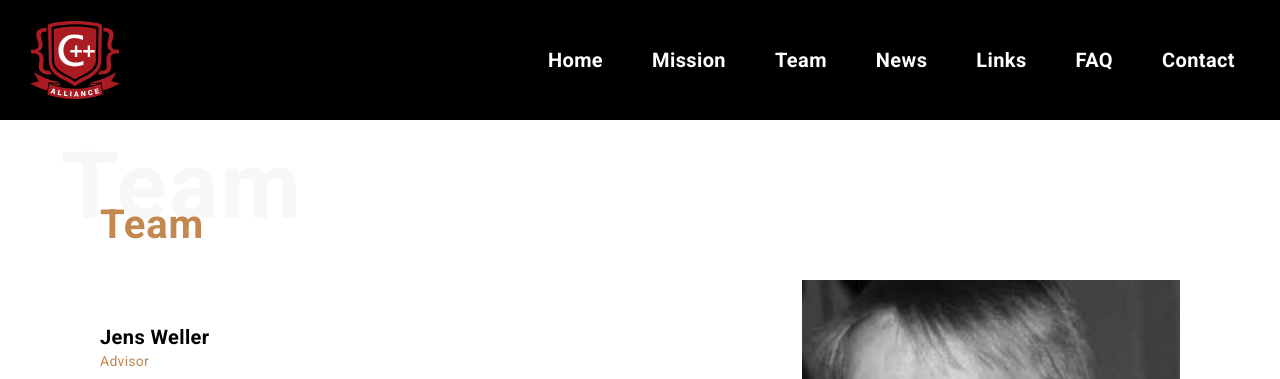
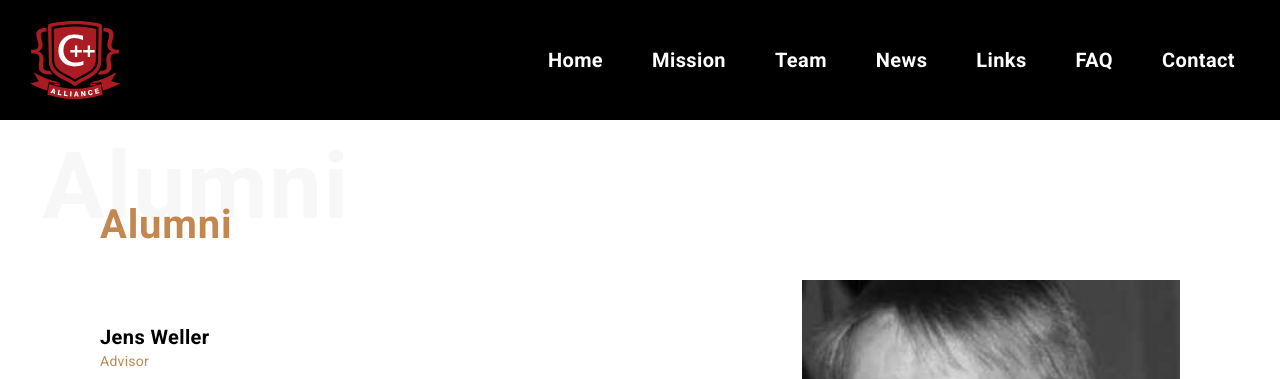
Before and after one commit to unecigarettewm/cppa-www, a Jekyll site: the page built from people/jens.html, in a window 1280 px wide. Shown: the top 379 px of the page. Built offline with Jekyll 4.4.1, drawn with Linux system fonts in a browser that asks for light colours.

Commit message:
added alumni section to homepage based on new layout

```diff
--- /dev/null
+++ b/_layouts/alumni.html
@@ -0,0 +1,34 @@
+---
+layout: default
+type: website
+---
+<div class='team-member'>
+  <section class='section team'>
+    <div class='section-title'>
+      <h2 class='header text-xl'>Alumni</h2>
+      <h2 class='header-shadow'>Alumni</h2>
+    </div>
+    <div class='flex-row'>
+      <!-- member info section-->
+      <!-- member image-->
+      <div class='team-member-img-wrapper'>
+        <img class='team-member-img' src="{{ site.baseurl }}/images/people/{{ page.id }}.jpg" alt="{{ page.member-name }}" />
+      </div>
+
+      <div class='bio'>
+        <h3 class='text-m name'>{{ page.member-name }}</h3>
+        <span class="text-xs title">{{ page.position }}</span>
+
+        {% include team-bio.html %}
+
+        <!-- member bio-->
+        <div class='text-xxs generated-content'>{{ content }}</div>
+
+        <a class='text-xxs all' href="{{ site.baseurl }}/#team">View Full Team...</a>
+      </div>
+    </div>
+  </section>
+
+  {% include team-blog.html %}
+
+</div>
--- a/_sass/pages/homepage.scss
+++ b/_sass/pages/homepage.scss
@@ -230,6 +230,10 @@
   }
 }
 
+.alumni {
+  padding-top: 25px;
+}
+
 .news {
   padding: 55px $spacing--l 60px;
 
--- a/people/damian.html
+++ b/people/damian.html
@@ -1,5 +1,5 @@
 ---
-layout: team
+layout: alumni
 nav-class: dark
 member-name: Damian Jarek
 id: damian
--- a/people/jens.html
+++ b/people/jens.html
@@ -1,5 +1,5 @@
 ---
-layout: team
+layout: alumni
 nav-class: dark
 member-name: Jens Weller
 id: jens
--- a/people/marshall.html
+++ b/people/marshall.html
@@ -1,5 +1,5 @@
 ---
-layout: team
+layout: alumni
 nav-class: dark
 member-name: Marshall Clow
 id: marshall
```
Also changed, not shown: index.html (+22 -12 lines).
